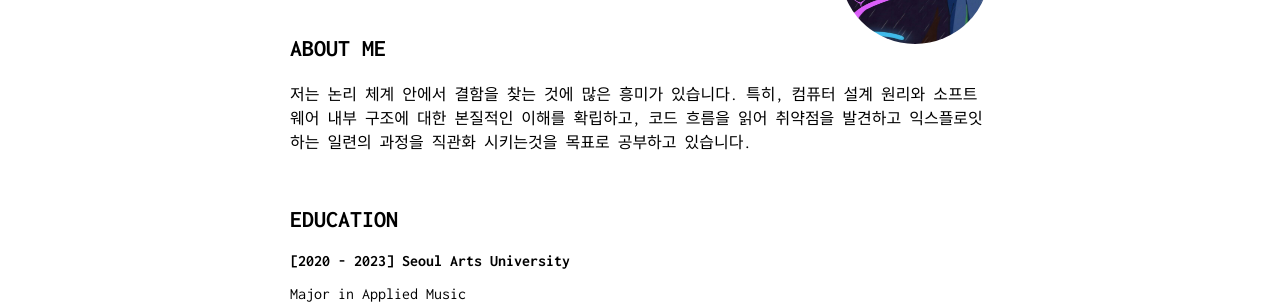
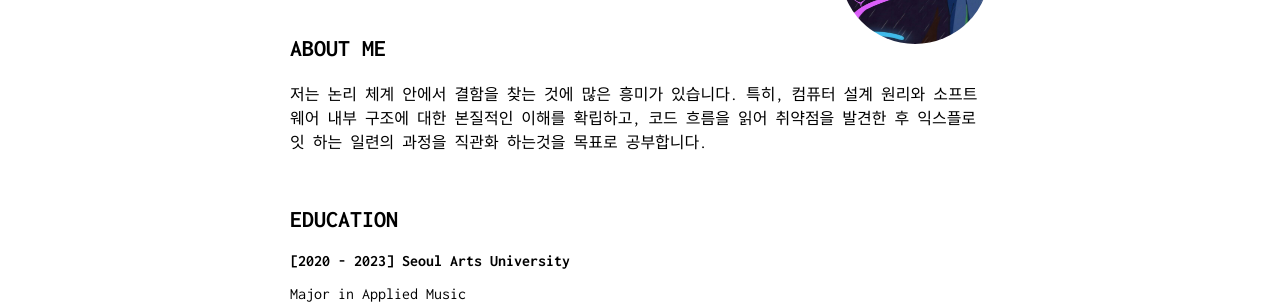
Before and after one commit to Bugeun/bugeun.github.io, a Jekyll site: the page built from index.md, in a window 1280 px wide. Shown: the part 227-531 px from the top of the page. Built offline with Jekyll 4.4.1, drawn with Linux system fonts in a browser that asks for light colours.

Commit message:
Update index.md

```diff
--- a/index.md
+++ b/index.md
@@ -11,7 +11,7 @@ Security Researcher
 
 ## ABOUT ME
 
-<p>저는 논리 체계 안에서 결함을 찾는 것에 많은 흥미가 있습니다. 특히, 컴퓨터 설계 원리와 소프트웨어 내부 구조에 대한 본질적인 이해를 확립하고, 코드 흐름을 읽어 취약점을 발견하고 익스플로잇 하는 일련의 과정을 직관화 시키는것을 목표로 공부하고 있습니다.</p>
+<p>저는 논리 체계 안에서 결함을 찾는 것에 많은 흥미가 있습니다. 특히, 컴퓨터 설계 원리와 소프트웨어 내부 구조에 대한 본질적인 이해를 확립하고, 코드 흐름을 읽어 취약점을 발견한 후 익스플로잇 하는 일련의 과정을 직관화 하는것을 목표로 공부합니다.</p>
 
 &nbsp;
 
```
